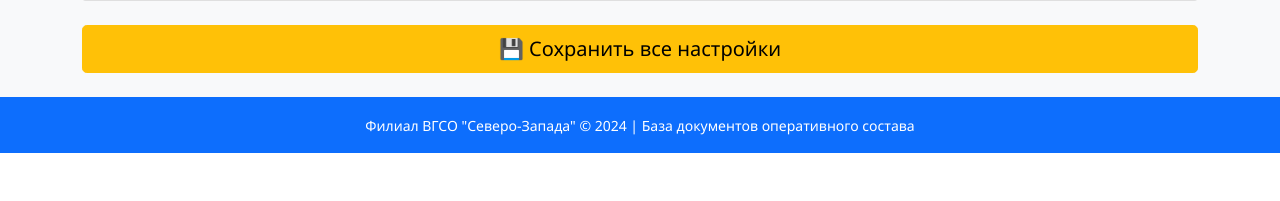
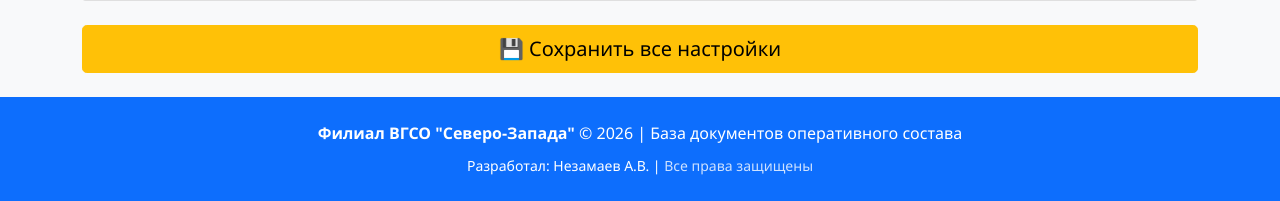
Before and after one commit to nezamaevaleks-a11y/vgsch-docs, a Flask app: page /admin/settings in a window 1280 px wide. Shown: the part 1025-1226 px from the top of the page. Before the commit the page ends 1178 px from the top, so only its background shows below. Run offline with Flask 3, Linux system fonts and the light colour scheme; the visitor is signed in with stand-in values (Sample User, id 1).

Commit message:
Обновлён подвал сайта

```diff
--- a/templates/base.html
+++ b/templates/base.html
@@ -18,8 +18,16 @@
         .footer {
             background-color: {{ header_color }};
             color: white;
-            padding: 1rem 0;
+            padding: 1.5rem 0;
             margin-top: 2rem;
+        }
+        .footer a {
+            color: rgba(255,255,255,0.8);
+            text-decoration: none;
+        }
+        .footer a:hover {
+            color: white;
+            text-decoration: underline;
         }
         .logo-img {
             height: 70px;
@@ -114,10 +122,20 @@
         {% block content %}{% endblock %}
     </div>
 
-    <!-- Подвал -->
+    <!-- ПОДВАЛ (ОБНОВЛЁННЫЙ) -->
     <footer class="footer mt-4">
         <div class="container text-center">
-            <small>{{ site_title }} &copy; 2024 | {{ site_subtitle }}</small>
+            <!-- Основная информация -->
+            <div>
+                <strong>{{ site_title }}</strong> © 2026 | {{ site_subtitle }}
+            </div>
+            <!-- Разработчик -->
+            <div class="mt-2">
+                <small>
+                    Разработал: Незамаев А.В. |
+                    <a href="#" onclick="return false;">Все права защищены</a>
+                </small>
+            </div>
         </div>
     </footer>
 
```
